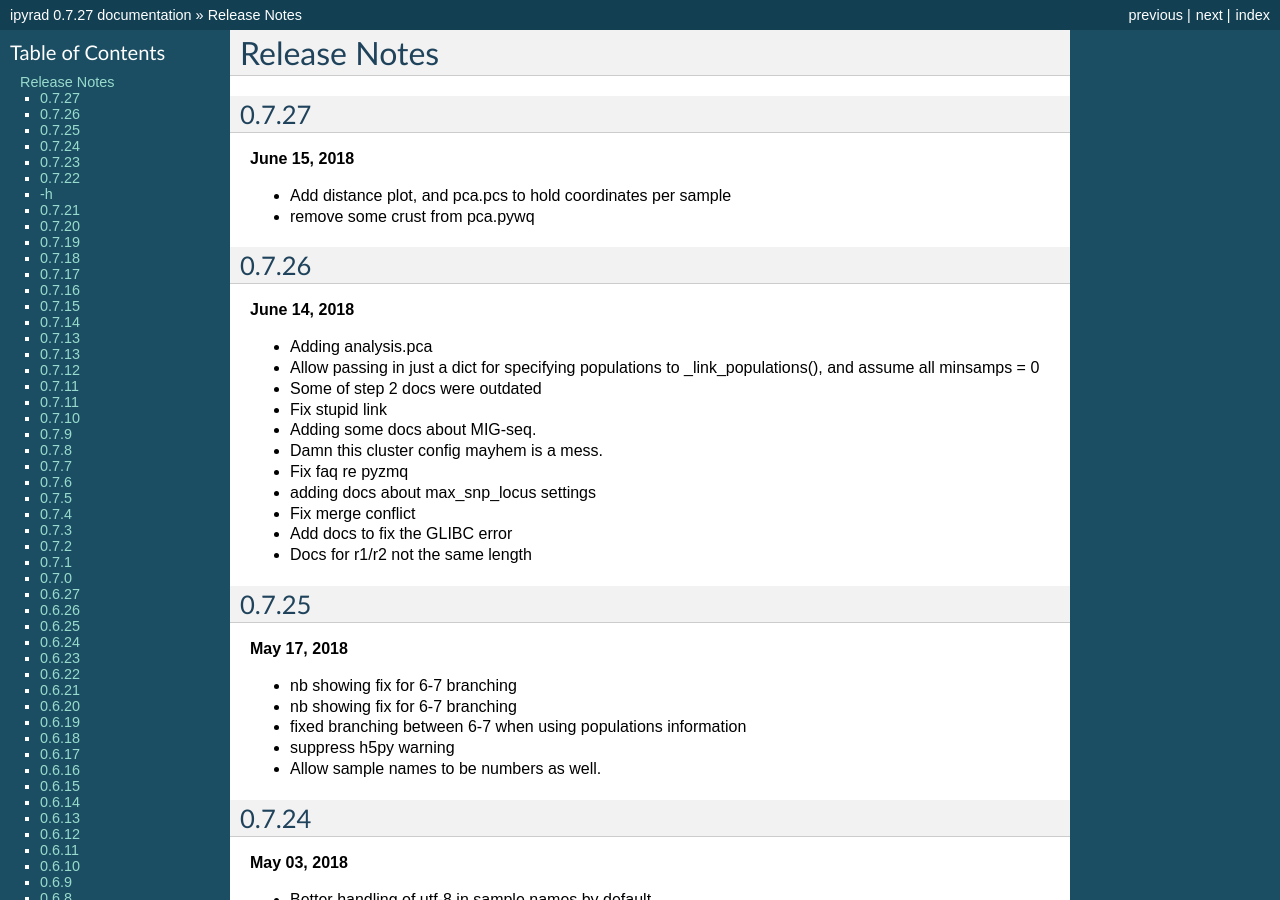
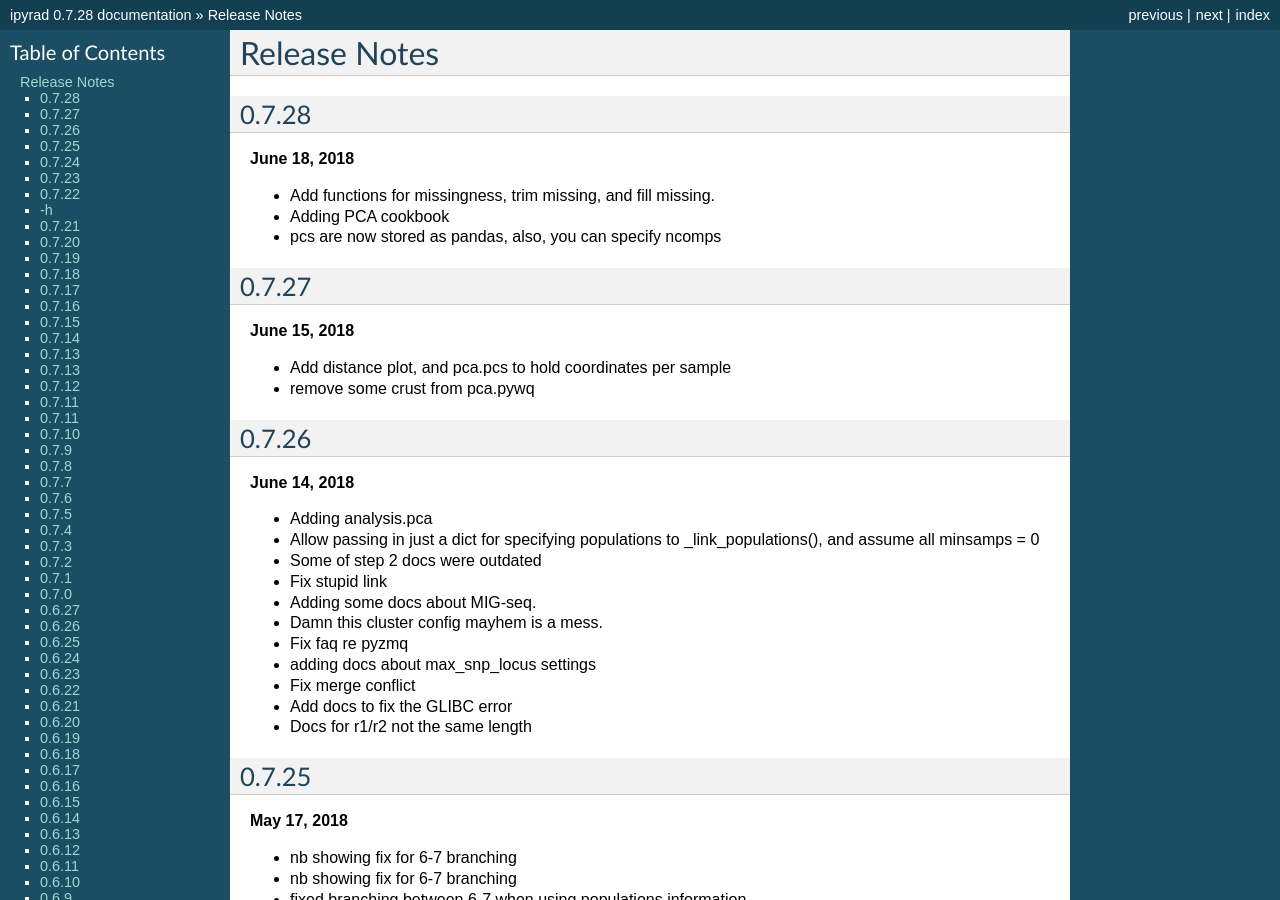
Before and after one commit to dereneaton/ipyrad, a Sphinx documentation site: the page built from docs/releasenotes.rst, in a window 1280 px wide and 900 px high. Built offline with Sphinx 7.4.7, drawn with Linux system fonts in a browser that asks for light colours; pages that are not in the unit, such as notebooks, are missing from menus; the version number is read from the project's files by our own code; some of the changed text lies outside the part shown.

Commit message:
"Updating ipyrad/__init__.py to version - 0.7.28

```diff
--- a/docs/releasenotes.rst
+++ b/docs/releasenotes.rst
@@ -4,6 +4,14 @@
 
 Release Notes
 =============
+
+0.7.28
+------
+**June 18, 2018**
+
+- Add functions for missingness, trim missing, and fill missing.
+- Adding PCA cookbook
+- pcs are now stored as pandas, also, you can specify ncomps
 
 0.7.27
 ------
--- a/ipyrad/__init__.py
+++ b/ipyrad/__init__.py
@@ -2,7 +2,7 @@
 
 
 ## dunders
-__version__ = "0.7.27"
+__version__ = "0.7.28"
 __author__ = "Deren Eaton & Isaac Overcast"
 
 ## Possible values for __loglevel__: "DEBUG"  "INFO"  "WARN"  "ERROR"
```
